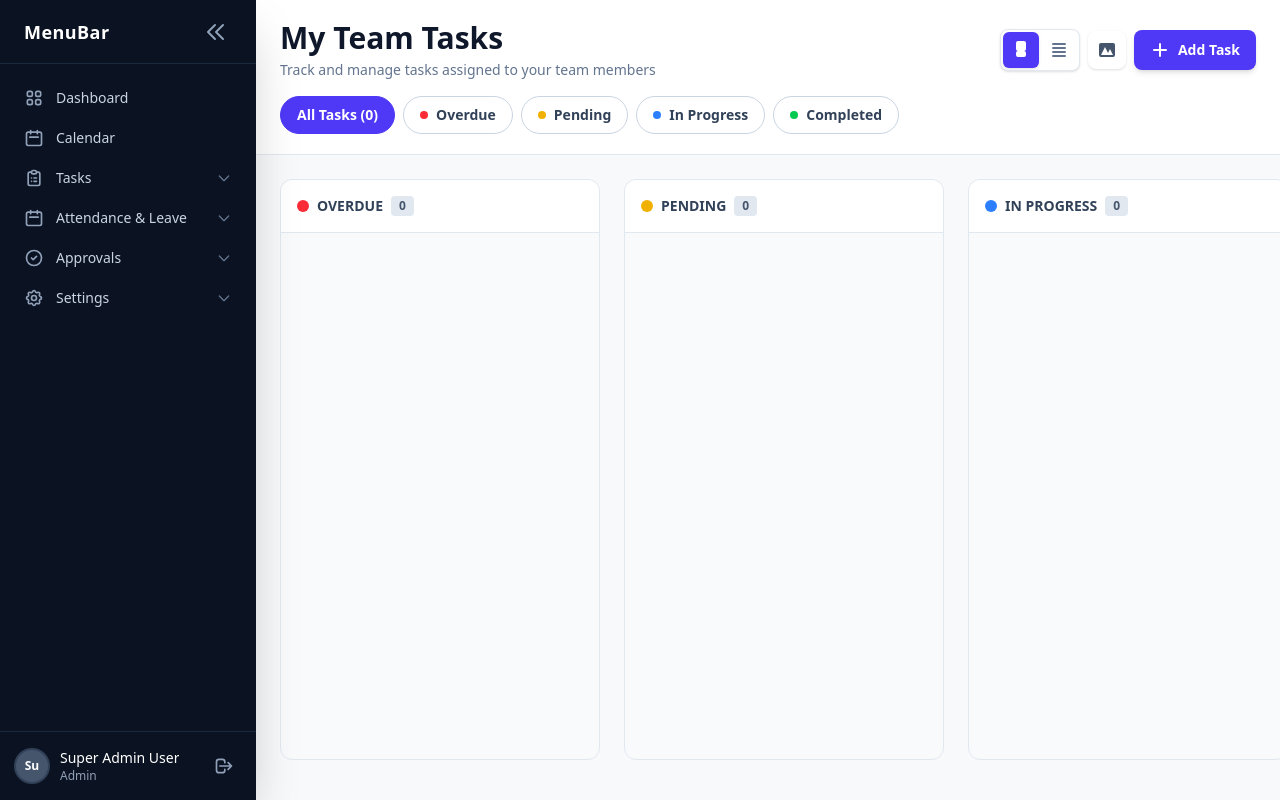
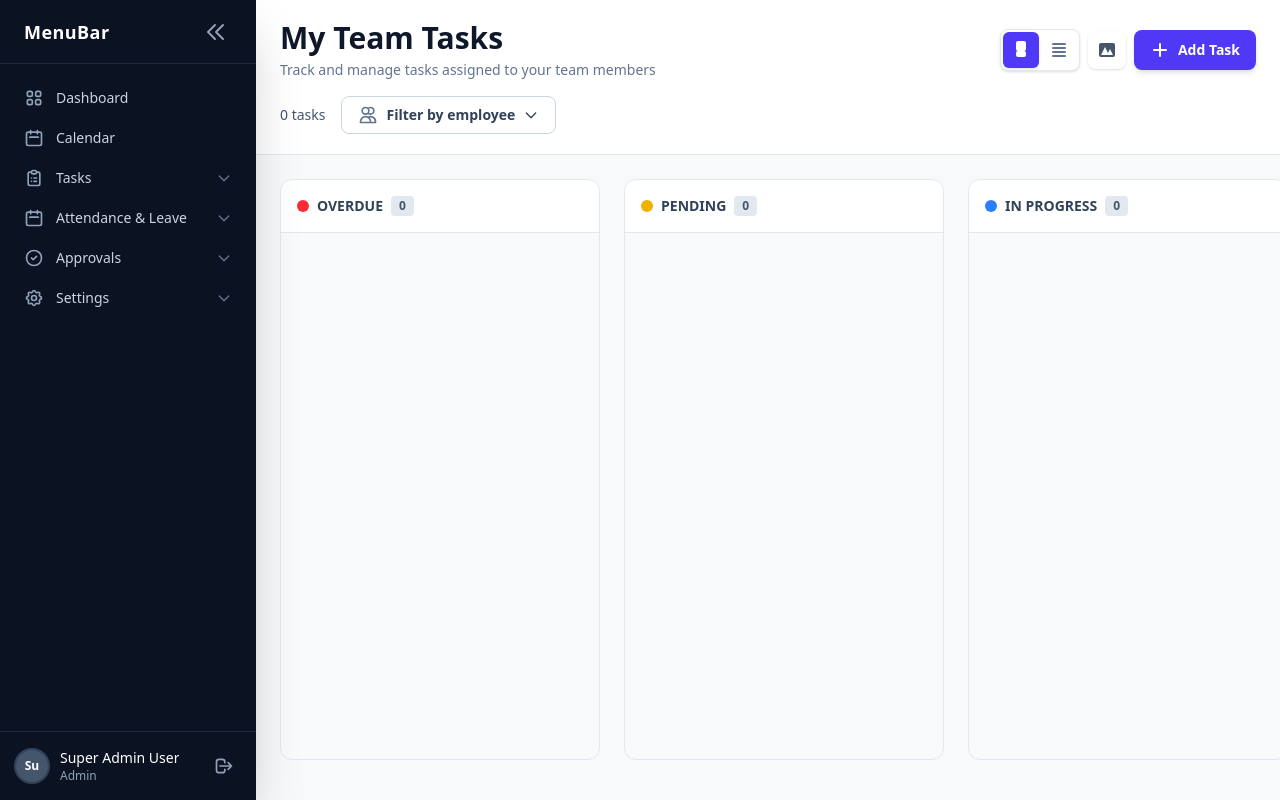
Before and after one commit to UNITECTURE/UnitectureApp, a Laravel app: page /tasks/team in a window 1280 px wide. Run offline with Laravel 12, Linux system fonts and the light colour scheme; a user stored in the database is signed in; data comes from the database, SQL or seed files in the repository; data that the repository does not hold is empty; style sheets or scripts are compiled from the project's sources; some libraries are stand-ins or nearby versions.

Commit message:
redundant stages from vertical view removed

```diff
--- a/app/Http/Controllers/TaskController.php
+++ b/app/Http/Controllers/TaskController.php
@@ -231,9 +231,25 @@ class TaskController extends Controller
             return $task;
         });
 
+        // Employees for filter dropdown (team members the supervisor can assign to)
+        $employees = User::select('id', 'full_name', 'email', 'profile_image')
+            ->where(function ($query) use ($user) {
+                $query->where('id', $user->id)
+                    ->orWhere('reporting_to', $user->id)
+                    ->orWhere('secondary_supervisor_id', $user->id);
+            })
+            ->orderBy('full_name')
+            ->get();
+        $employees = $employees->map(function ($u) {
+            $u->profile_image_url = $u->profile_image && filter_var($u->profile_image, FILTER_VALIDATE_URL)
+                ? $u->profile_image
+                : ($u->profile_image ? asset('storage/' . $u->profile_image) : null);
+            return $u;
+        });
+
         $statuses = self::STATUSES;
         $stages = self::STAGES;
-        return view('tasks.team', compact('tasks', 'statuses', 'stages', 'user'));
+        return view('tasks.team', compact('tasks', 'statuses', 'stages', 'user', 'employees'));
     }
 
     /**
--- a/resources/views/tasks/team.blade.php
+++ b/resources/views/tasks/team.blade.php
@@ -1,7 +1,7 @@
 @extends('layouts.app')
 
 @section('content')
-    <div class="flex h-screen bg-[#F8F9FB] overflow-hidden" x-data="teamTasks({{ json_encode($tasks) }}, {{ json_encode($statuses) }}, {{ json_encode($stages) }}, {{ auth()->user()->isAdmin() || auth()->user()->isSupervisor() ? 'true' : 'false' }}, {{ auth()->id() }})">
+    <div class="flex h-screen bg-[#F8F9FB] overflow-hidden" x-data="teamTasks({{ json_encode($tasks) }}, {{ json_encode($statuses) }}, {{ json_encode($stages) }}, {{ auth()->user()->isAdmin() || auth()->user()->isSupervisor() ? 'true' : 'false' }}, {{ auth()->id() }}, {{ json_encode($employees ?? []) }})">
         <x-sidebar :role="auth()->user()->isAdmin() ? 'admin' : (auth()->user()->isSupervisor() ? 'supervisor' : 'employee')" />
 
         <div class="flex-1 flex flex-col h-full overflow-hidden min-w-0">
@@ -50,41 +50,42 @@
                         </div>
                     </div>
 
-                    <!-- Filter Buttons -->
-                    <div class="flex items-center gap-2 flex-wrap">
-                        <button @click="selectedStage = null"
-                            class="px-4 py-2 rounded-full text-sm font-semibold transition-all border whitespace-nowrap"
-                            :class="selectedStage === null ? 'bg-indigo-600 border-indigo-600 text-white' : 'bg-white border-slate-300 text-slate-700 hover:border-slate-400'">
-                            All Tasks (<span x-text="tasks.length"></span>)
-                        </button>
-
-                        <button @click="selectedStage = 'overdue'"
-                            class="px-4 py-2 rounded-full text-sm font-semibold transition-all border flex items-center gap-2 whitespace-nowrap"
-                            :class="selectedStage === 'overdue' ? 'bg-red-100 border-red-500 text-red-700' : 'bg-white border-slate-300 text-slate-700 hover:border-slate-400'">
-                            <span class="w-2 h-2 rounded-full bg-red-500 shrink-0"></span>
-                            Overdue
-                        </button>
-
-                        <button @click="selectedStage = 'pending'"
-                            class="px-4 py-2 rounded-full text-sm font-semibold transition-all border flex items-center gap-2 whitespace-nowrap"
-                            :class="selectedStage === 'pending' ? 'bg-yellow-100 border-yellow-500 text-yellow-700' : 'bg-white border-slate-300 text-slate-700 hover:border-slate-400'">
-                            <span class="w-2 h-2 rounded-full bg-yellow-500 shrink-0"></span>
-                            Pending
-                        </button>
-
-                        <button @click="selectedStage = 'in_progress'"
-                            class="px-4 py-2 rounded-full text-sm font-semibold transition-all border flex items-center gap-2 whitespace-nowrap"
-                            :class="selectedStage === 'in_progress' ? 'bg-blue-100 border-blue-500 text-blue-700' : 'bg-white border-slate-300 text-slate-700 hover:border-slate-400'">
-                            <span class="w-2 h-2 rounded-full bg-blue-500 shrink-0"></span>
-                            In Progress
-                        </button>
-
-                        <button @click="selectedStage = 'completed'"
-                            class="px-4 py-2 rounded-full text-sm font-semibold transition-all border flex items-center gap-2 whitespace-nowrap"
-                            :class="selectedStage === 'completed' ? 'bg-green-100 border-green-500 text-green-700' : 'bg-white border-slate-300 text-slate-700 hover:border-slate-400'">
-                            <span class="w-2 h-2 rounded-full bg-green-500 shrink-0"></span>
-                            Completed
-                        </button>
+                    <!-- Toolbar: Filter by Employee + Task Count -->
+                    <div class="flex items-center gap-4 flex-wrap">
+                        <span class="text-sm font-medium text-slate-600">
+                            <span x-text="tasks.length"></span> task<span x-show="tasks.length !== 1">s</span>
+                        </span>
+                        <div class="relative" x-data="{ open: false }">
+                            <button type="button" @click="open = !open"
+                                class="inline-flex items-center gap-2 px-4 py-2 border border-slate-300 rounded-lg text-sm font-semibold bg-white text-slate-700 hover:border-slate-400 focus:outline-none focus:ring-2 focus:ring-indigo-500">
+                                <svg class="w-5 h-5 text-slate-500" fill="none" stroke="currentColor" viewBox="0 0 24 24">
+                                    <path stroke-linecap="round" stroke-linejoin="round" stroke-width="2" d="M12 4.354a4 4 0 110 5.292M15 21H3v-1a6 6 0 0112 0v1zm0 0h6v-1a6 6 0 00-9-5.197M13 7a4 4 0 11-8 0 4 4 0 018 0z"></path>
+                                </svg>
+                                <span>Filter by employee</span>
+                                <span x-show="filterEmployeeIds.length > 0" class="bg-indigo-100 text-indigo-700 text-xs font-bold px-2 py-0.5 rounded-full" x-text="filterEmployeeIds.length"></span>
+                                <svg class="w-4 h-4 transition-transform" :class="open && 'rotate-180'" fill="none" stroke="currentColor" viewBox="0 0 24 24">
+                                    <path stroke-linecap="round" stroke-linejoin="round" stroke-width="2" d="M19 9l-7 7-7-7"></path>
+                                </svg>
+                            </button>
+                            <div x-show="open" @click.outside="open = false"
+                                x-transition
+                                class="absolute left-0 mt-2 w-72 max-h-80 overflow-y-auto bg-white border border-slate-200 rounded-lg shadow-lg z-20 py-2">
+                                <div class="px-3 py-2 border-b border-slate-100">
+                                    <button type="button" @click="filterEmployeeIds = []; open = false"
+                                        class="text-xs font-semibold text-indigo-600 hover:text-indigo-800">Clear filter</button>
+                                </div>
+                                <template x-for="emp in employees" :key="emp.id">
+                                    <label class="flex items-center gap-2 px-3 py-2 hover:bg-slate-50 cursor-pointer">
+                                        <input type="checkbox" :checked="filterEmployeeIds.includes(emp.id)"
+                                            @change="toggleEmployeeFilter(emp.id)"
+                                            class="rounded border-slate-300 text-indigo-600 focus:ring-indigo-500">
+                                        <img :src="emp.profile_image_url || ('https://ui-avatars.com/api/?name=' + encodeURIComponent(emp.full_name || emp.name || '') + '&background=6366f1&color=fff&size=64')"
+                                            class="w-6 h-6 rounded-full object-cover" :alt="emp.full_name">
+                                        <span class="text-sm font-medium text-slate-700 truncate" x-text="emp.full_name || emp.name || 'Unknown'"></span>
+                                    </label>
+                                </template>
+                            </div>
+                        </div>
                     </div>
                 </div>
             </header>
@@ -527,13 +528,14 @@
 
     <script>
         document.addEventListener('alpine:init', () => {
-            Alpine.data('teamTasks', (initialTasks, statuses, stages, canEditDue, currentUserId) => ({
+            Alpine.data('teamTasks', (initialTasks, statuses, stages, canEditDue, currentUserId, initialEmployees) => ({
                 tasks: initialTasks,
                 statuses: statuses,
                 stages: stages,
+                employees: initialEmployees || [],
+                filterEmployeeIds: [],
                 sidebarOpen: true,
                 view: 'vertical',
-                selectedStage: null,
                 selectedTask: null,
                 canEditDue: canEditDue,
                 editEndDate: '',
@@ -695,14 +697,27 @@
                     this.taskComments = this.normalizeComments(this.taskComments);
                 },
 
+                toggleEmployeeFilter(employeeId) {
+                    const idx = this.filterEmployeeIds.indexOf(employeeId);
+                    if (idx === -1) {
+                        this.filterEmployeeIds = [...this.filterEmployeeIds, employeeId];
+                    } else {
+                        this.filterEmployeeIds = this.filterEmployeeIds.filter(id => id !== employeeId);
+                    }
+                },
+
                 tasksByStage(stage) {
                     return this.filteredTasks().filter(t => t.stage === stage);
                 },
 
                 filteredTasks() {
-                    return this.selectedStage
-                        ? this.tasks.filter(t => t.stage === this.selectedStage)
-                        : this.tasks;
+                    let list = this.tasks;
+                    if (this.filterEmployeeIds && this.filterEmployeeIds.length > 0) {
+                        list = list.filter(t =>
+                            t.assignees && t.assignees.some(a => this.filterEmployeeIds.includes(a.id))
+                        );
+                    }
+                    return list;
                 },
 
                 formatStatus(status) {
```
